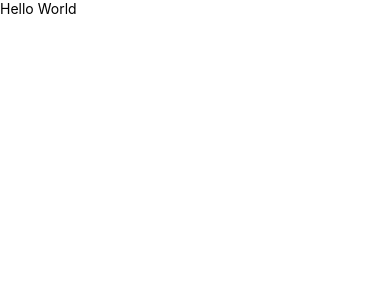
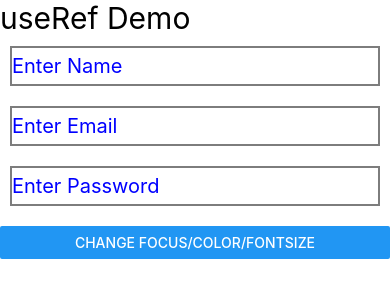
Before and after one commit to vinay096/firstProject, a React Native app: screen / in a window 390 px wide. Shown: the top 300 px of the page. Built offline with nearby package versions, Linux system fonts and the light colour scheme.

Commit message:
use of ref

```diff
--- a/App.tsx
+++ b/App.tsx
@@ -7,13 +7,12 @@
 
 import React from 'react';
 import {SafeAreaView, Text, View} from 'react-native';
+import RefDemo from './src/components/RefDemo';
 
 function App(): JSX.Element {
   return (
     <SafeAreaView style={{flex: 1}}>
-      <View>
-        <Text>Hello World</Text>
-      </View>
+      <RefDemo />
     </SafeAreaView>
   );
 }
--- /dev/null
+++ b/src/components/RefDemo.tsx
@@ -0,0 +1,58 @@
+import React, {useRef, useState} from 'react';
+import {Button, Text, TextInput, View} from 'react-native';
+import extStyle from '../styles/extStyle';
+
+const RefDemo = () => {
+  const [name, setName] = useState('');
+  const [email, setEmail] = useState('');
+  const [password, setPassword] = useState('');
+
+  const reference = useRef();
+
+  const changeFocus = () => {
+    reference.current.focus(); //it will change focus from any TextInput to this current TextInput box.
+    reference.current.setNativeProps({
+      fontSize: 25,
+      color: 'green',
+    });
+  };
+
+  return (
+    <View>
+      <Text style={{fontSize: 30}}>useRef Demo</Text>
+
+      <TextInput
+        ref={reference}
+        style={extStyle.inputTextStyle}
+        placeholder="Enter Name"
+        value={name}
+        onChangeText={text => {
+          setName(text);
+        }}
+      />
+      <TextInput
+        style={extStyle.inputTextStyle}
+        placeholder="Enter Email"
+        value={email}
+        onChangeText={text => {
+          setEmail(text);
+        }}
+      />
+      <TextInput
+        style={extStyle.inputTextStyle}
+        placeholder="Enter Password"
+        value={password}
+        secureTextEntry={true}
+        onChangeText={text => {
+          setPassword(text);
+        }}
+      />
+
+      <View style={{marginBottom: 10}}></View>
+
+      <Button title="change focus/color/fontsize" onPress={changeFocus} />
+    </View>
+  );
+};
+
+export default RefDemo;
--- /dev/null
+++ b/src/styles/extStyle.ts
@@ -0,0 +1,35 @@
+import {StyleSheet} from 'react-native';
+
+const extStyle = StyleSheet.create({
+  fill: {
+    flex: 1,
+  },
+  textStyle: {
+    color: 'blue',
+    borderWidth: 2,
+    borderColor: 'pink',
+    fontSize: 27,
+    height: 70,
+    textAlign: 'center',
+    textAlignVertical: 'center',
+    marginEnd: 10,
+    marginTop: 10,
+    marginBottom: 10,
+    marginStart: 10,
+    backgroundColor: 'lightblue',
+  },
+
+  inputTextStyle: {
+    color: 'blue',
+    borderWidth: 2,
+    borderColor: '#7D7D7D',
+    fontSize: 20,
+    height: 40,
+    textAlignVertical: 'center',
+    marginEnd: 10,
+    marginTop: 10,
+    marginBottom: 10,
+    marginStart: 10,
+  },
+});
+export default extStyle;
```
